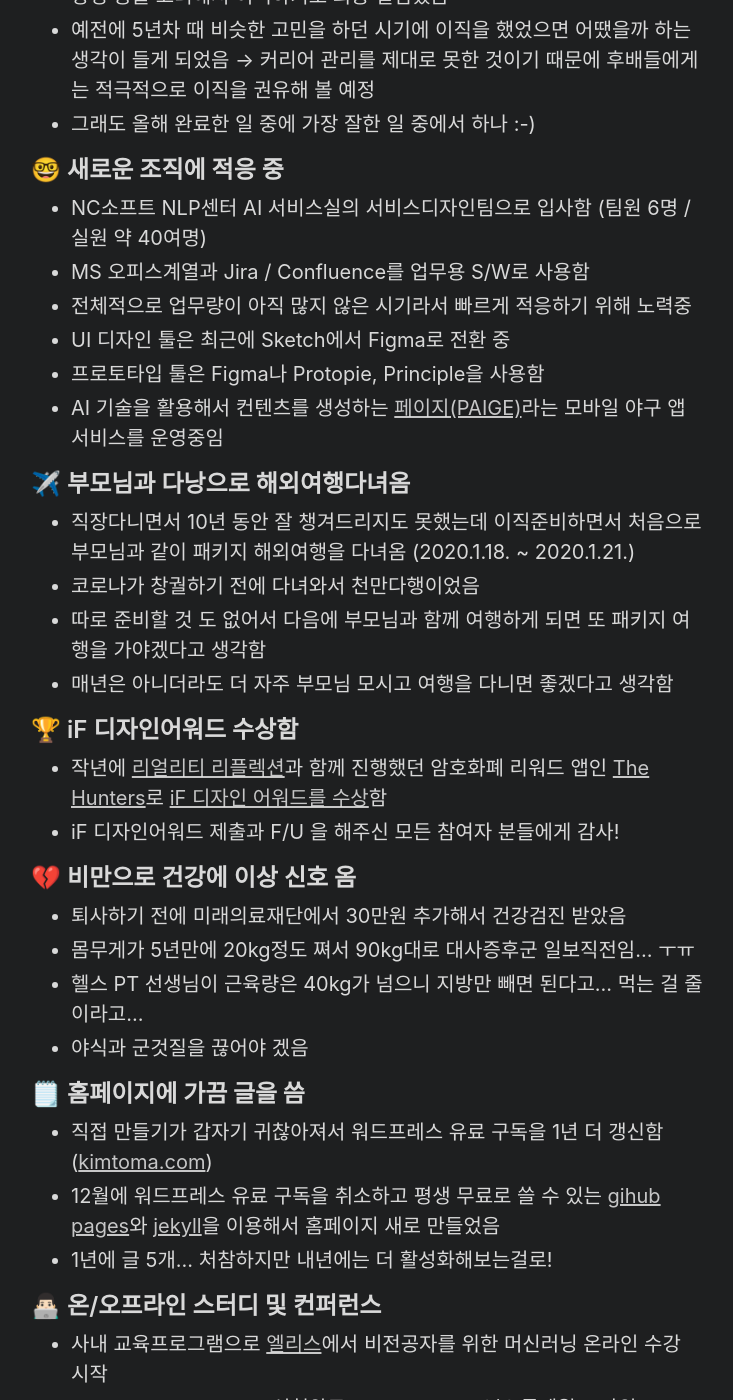
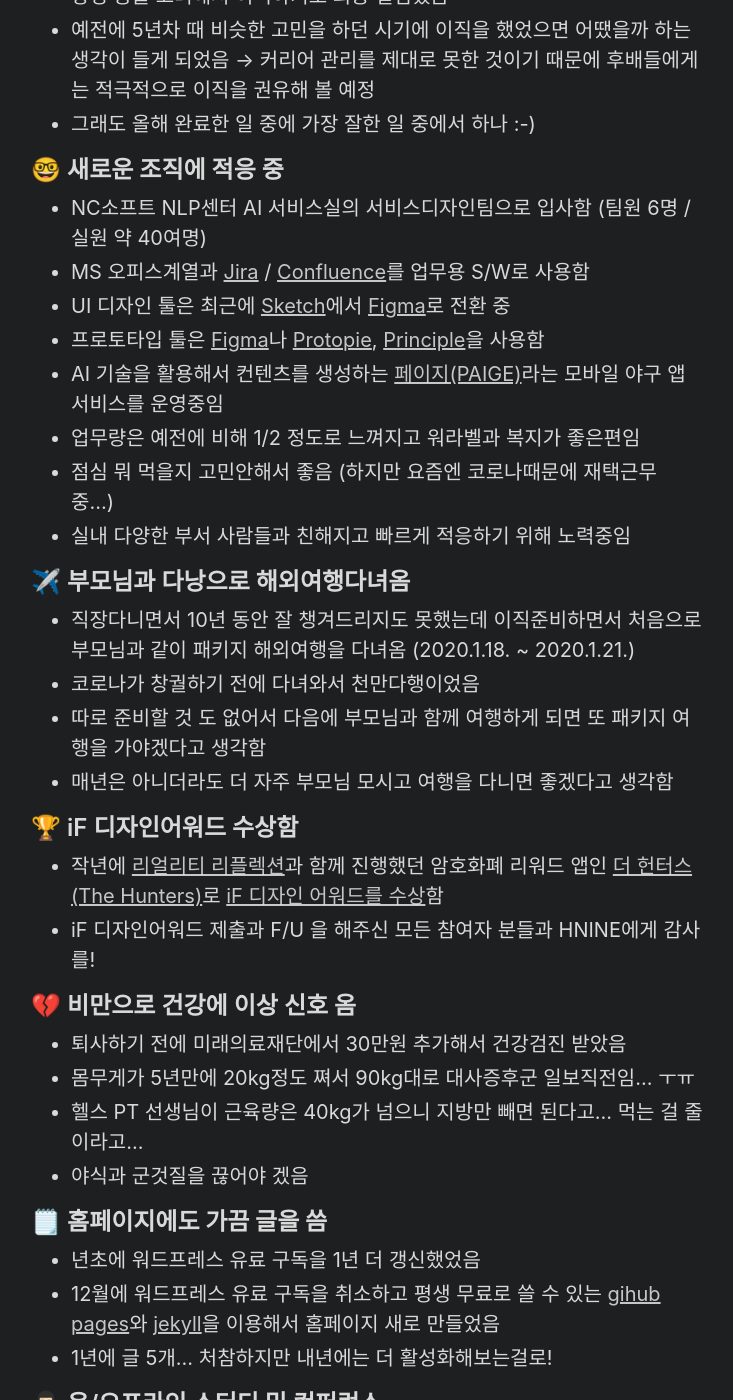
Before and after one commit to kimtoma/kimtoma.github.io, a Jekyll site: the page built from _posts/2020-12-27-retrospective-2020.md, in a window 1280 px wide and 1400 px high, scrolled down 543 px. Shown: the whole window, without its empty margins (273-1006 px from the left). Built offline with Jekyll 4.4.1, drawn with Linux system fonts in a browser that asks for light colours; some of the changed text lies outside the part shown.

Commit message:
post update

```diff
--- a/_posts/2020-12-27-retrospective-2020.md
+++ b/_posts/2020-12-27-retrospective-2020.md
@@ -23,11 +23,13 @@
 ## 🤓 새로운 조직에 적응 중
 
 - NC소프트 NLP센터 AI 서비스실의 서비스디자인팀으로 입사함 (팀원 6명 / 실원 약 40여명)
-- MS 오피스계열과 Jira / Confluence를 업무용 S/W로 사용함
-- 전체적으로 업무량이 아직 많지 않은 시기라서 빠르게 적응하기 위해 노력중
-- UI 디자인 툴은 최근에 Sketch에서 Figma로 전환 중
-- 프로토타입 툴은 Figma나 Protopie, Principle을 사용함
+- MS 오피스계열과 [Jira](https://www.atlassian.com/ko/software/jira) / [Confluence](https://www.atlassian.com/ko/software/confluence)를 업무용 S/W로 사용함
+- UI 디자인 툴은 최근에 [Sketch](https://www.sketch.com/)에서 [Figma](https://www.figma.com/)로 전환 중
+- 프로토타입 툴은 [Figma](https://www.figma.com/)나 [Protopie](https://www.protopie.io/), [Principle](https://principleformac.com/)을 사용함
 - AI 기술을 활용해서 컨텐츠를 생성하는 [페이지(PAIGE)](https://paige.kr.nc.com/)라는 모바일 야구 앱 서비스를 운영중임
+- 업무량은 예전에 비해 1/2 정도로 느껴지고 워라벨과 복지가 좋은편임
+- 점심 뭐 먹을지 고민안해서 좋음 (하지만 요즘엔 코로나때문에 재택근무 중...)
+- 실내 다양한 부서 사람들과 친해지고 빠르게 적응하기 위해 노력중임
 
 
 
@@ -42,8 +44,8 @@
 
 ## 🏆 iF 디자인어워드 수상함
 
-- 작년에 [리얼리티 리플렉션](https://www.realityreflection.com/)과 함께 진행했던 암호화폐 리워드 앱인 [The Hunters](https://hnine.com/project/the-hunters-app.html)로 [iF 디자인 어워드를 수상](https://ifworlddesignguide.com/entry/274510-mossland-the-hunters)함
-- iF 디자인어워드 제출과 F/U 을 해주신 모든 참여자 분들에게 감사!
+- 작년에 [리얼리티 리플렉션](https://www.realityreflection.com/)과 함께 진행했던 암호화폐 리워드 앱인 [더 헌터스 (The Hunters)](https://hnine.com/project/the-hunters-app.html)로 [iF 디자인 어워드를 수상](https://ifworlddesignguide.com/entry/274510-mossland-the-hunters)함
+- iF 디자인어워드 제출과 F/U 을 해주신 모든 참여자 분들과 HNINE에게 감사를!
 
 
 
@@ -56,9 +58,9 @@
 
 
 
-## 🗒 **홈페이지에 가끔 글을 씀**
+## 🗒 **홈페이지에도 가끔 글을 씀**
 
-- 직접 만들기가 갑자기 귀찮아져서 워드프레스 유료 구독을 1년 더 갱신함 ([kimtoma.com](https://kimtoma.com))
+- 년초에 워드프레스 유료 구독을 1년 더 갱신했었음
 - 12월에 워드프레스 유료 구독을 취소하고 평생 무료로 쓸 수 있는 [gihub pages](https://pages.github.com/)와 [jekyll](https://jekyllrb-ko.github.io/)을 이용해서 홈페이지 새로 만들었음
 - 1년에 글 5개... 처참하지만 내년에는 더 활성화해보는걸로!
 
@@ -67,9 +69,9 @@
 ## 👨🏻‍💻 온/오프라인 스터디 및 컨퍼런스
 
 - 사내 교육프로그램으로 [엘리스](https://ncsoft.elice.io/learn)에서 비전공자를 위한 머신러닝 온라인 수강 시작
-- UX Days Seoul 2020 신청완료 : 2020-09-16 (수) 롯데월드 타워 Sky31 Convention → 코로나로 일정 연기됨
-- SpectrumCon 2020: 올해 봤던 컨퍼런스 중 제일 내용이 알차고 와닿았음
-- 앨리스 아카데미와 Udemy로 파이썬과 SQL 스터디 진행함
+- [UX Days Seoul 2020](http://2020.uxdaysseoul.com/) 신청완료 : 2020-09-16 (수) 롯데월드 타워 Sky31 Convention → 코로나로 내년 3월로 일정 연기됨
+- [SpectrumCon 2020](https://event.designspectrum.org/#/): 올해 봤던 컨퍼런스 중 제일 내용이 알차고 와닿았음
+- [엘리스 아카데미](https://ncsoft.elice.io/)와 [유데미](https://ncsoft.udemy.com/)로 파이썬과 SQL 스터디 진행함
 
 
 
@@ -100,4 +102,4 @@
 
 ## 😍 올해도 안동휘랑 행복하게 잘 지내고 있음
 
-- 내년에는 꼭 좋은 소식 들려드릴께요. ☺️
+- 내년에는 더 좋은 소식 들려드릴께요! :-)
```
Also changed, not shown: other parts of _posts/2020-12-27-retrospective-2020.md (+1 -1 lines), 1 other file.
